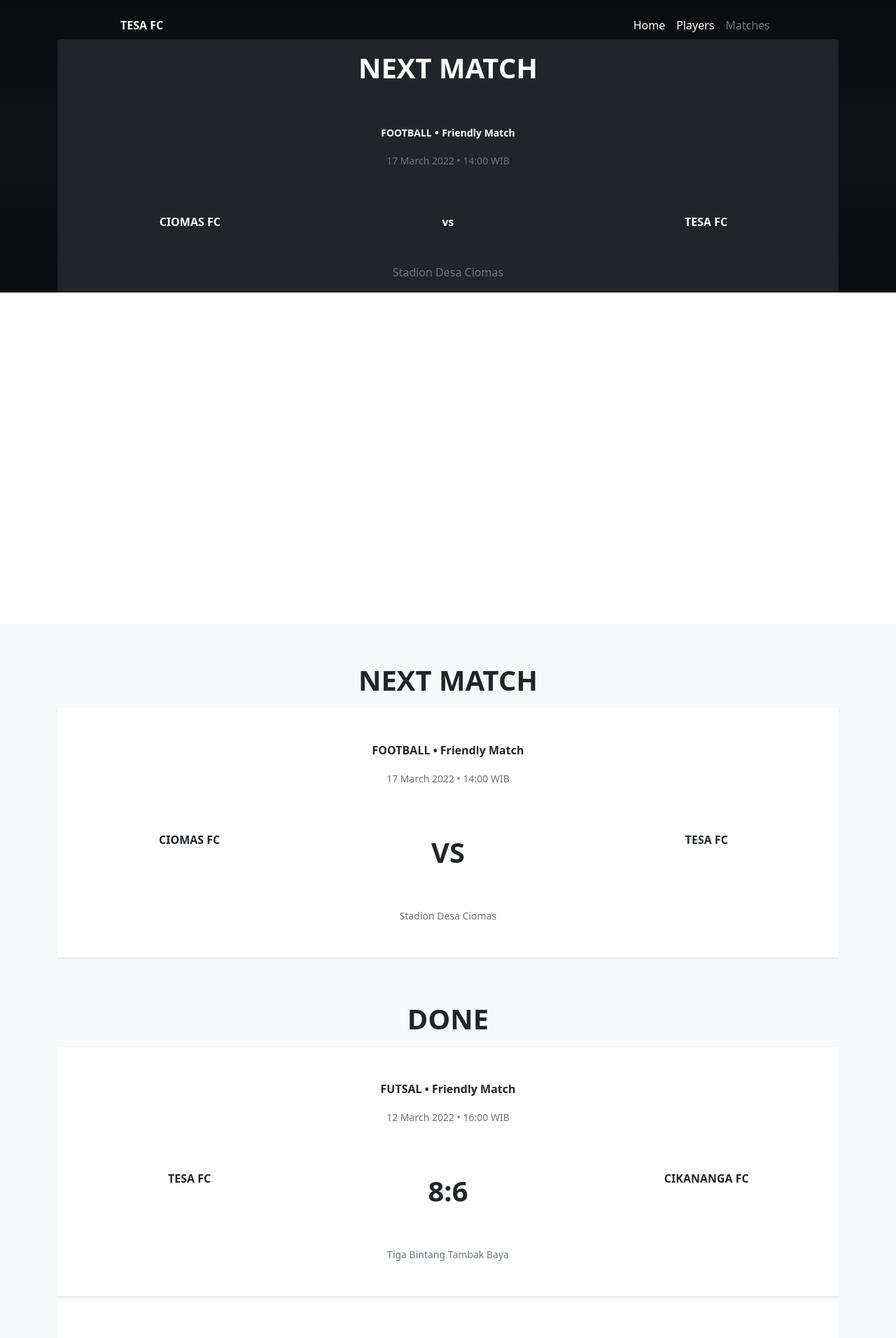
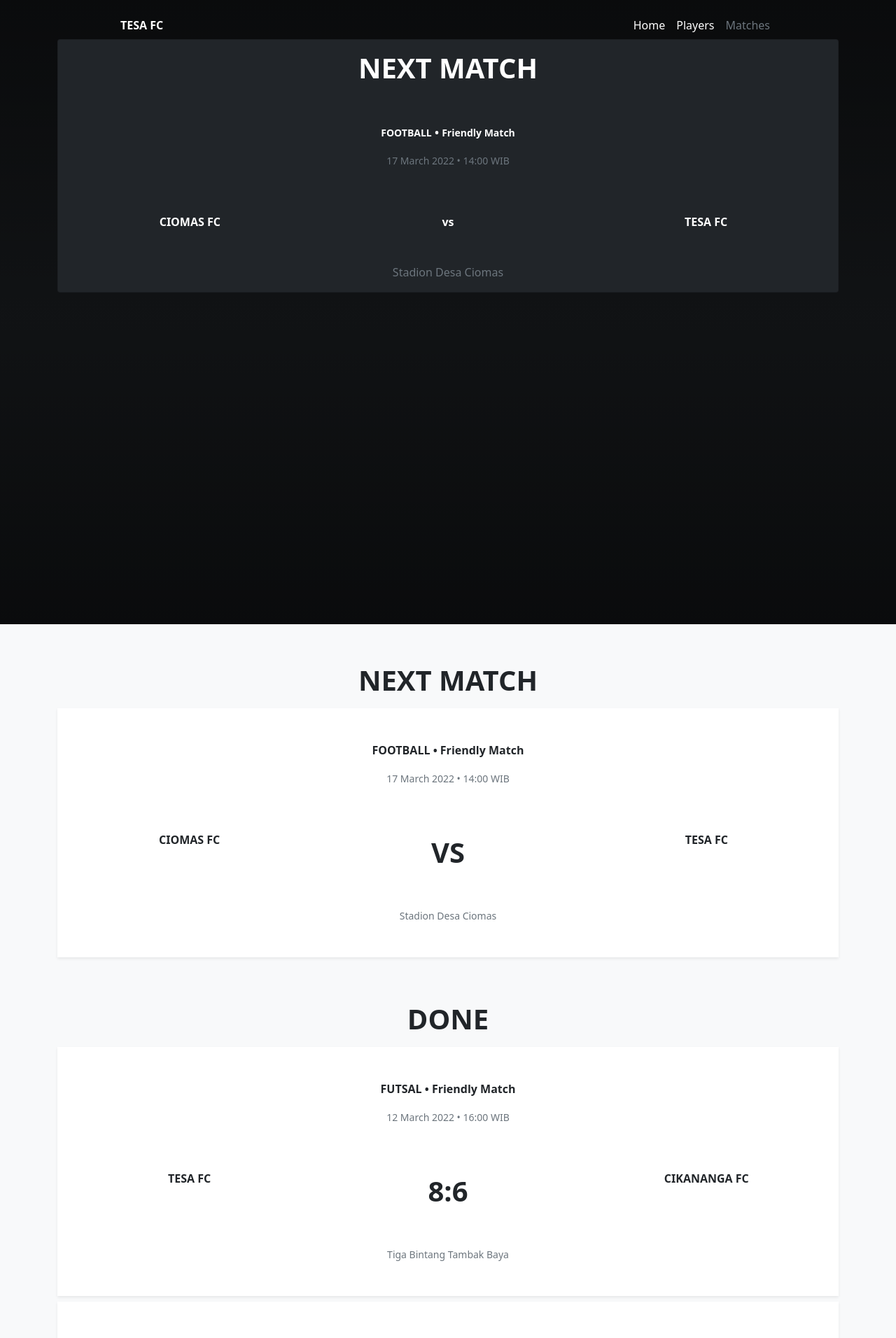
Before and after one commit to tesafc/www2, a Jekyll site: the page built from matches.html, in a window 1280 px wide. Shown: the top 1912 px of the page at 70% size. Built offline with Jekyll 4.4.1, drawn with Linux system fonts in a browser that asks for light colours.

Commit message:
Update header-match.html

```diff
--- a/_includes/header-match.html
+++ b/_includes/header-match.html
@@ -1,5 +1,5 @@
-<header class="min-vh-100">
-  <div class="text-white bg-dark h-100" style="background-image: linear-gradient(rgba(0, 0, 0, 0.7), rgba(0, 0, 0, 0.5), rgba(0, 0, 0, 0.7)), url('{{ page.image }}'); background-size: cover; background-position: 50% 75%; background-repeat: no-repeat;">
+<header>
+  <div class="min-vh-100 text-white bg-dark" style="background-image: linear-gradient(rgba(0, 0, 0, 0.7), rgba(0, 0, 0, 0.5), rgba(0, 0, 0, 0.7)), url('{{ page.image }}'); background-size: cover; background-position: 50% 75%; background-repeat: no-repeat;">
     <div class="container pt-3">
       <div class="d-flex flex-wrap align-items-center justify-content-center justify-content-md-between">
         <a href="/" class="d-flex align-items-center col-md-3 text-white text-decoration-none fw-bold">{{ site.title }}</a>
```
